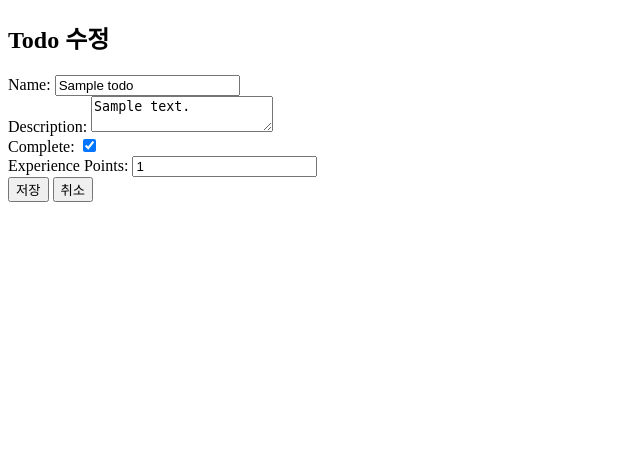
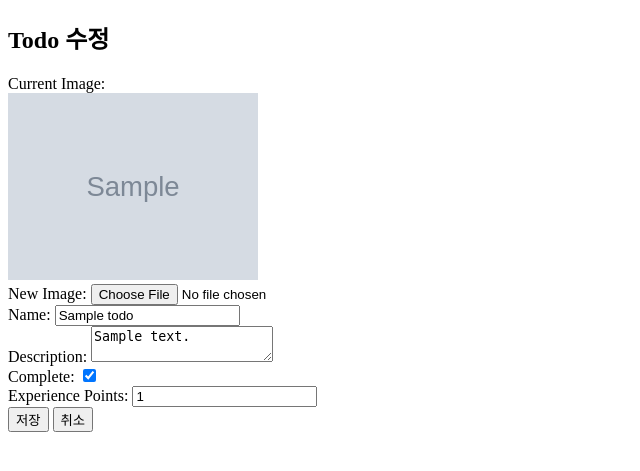
Before and after one commit to kingnh0328-blip/Django-todo-list-, a Django app: page /todo/update/1/ in a window 1280 px wide. Shown: the top 471 px of the page, without its empty margins (0-640 px from the left). Run offline with Django 4.2, Linux system fonts and the light colour scheme; tables that the repository leaves empty hold one stand-in row (values such as "Sample post"); grey boxes marked "Sample" are stand-in pictures.

Commit message:
feat: 이미지 삽입

```diff
--- /dev/null
+++ b/accounts/admin.py
@@ -0,0 +1 @@
+# Register your models here.
--- /dev/null
+++ b/accounts/apps.py
@@ -0,0 +1,6 @@
+from django.apps import AppConfig
+
+
+class AccountsConfig(AppConfig):
+    default_auto_field = "django.db.models.BigAutoField"
+    name = "accounts"
--- /dev/null
+++ b/accounts/models.py
@@ -0,0 +1 @@
+# Create your models here.
--- /dev/null
+++ b/accounts/tests.py
@@ -0,0 +1 @@
+# Create your tests here.
--- /dev/null
+++ b/accounts/views.py
@@ -0,0 +1 @@
+# Create your views here.
--- a/mysite/settings.py
+++ b/mysite/settings.py
@@ -31,6 +31,7 @@ INSTALLED_APPS = [
     "django.contrib.staticfiles",
     "todo",
     "rest_framework",
+    "accounts",
 ]
 
 MIDDLEWARE = [
@@ -133,3 +134,6 @@ REST_FRAMEWORK = {
         "rest_framework.renderers.BrowsableAPIRenderer",
     ],
 }
+
+MEDIA_URL = "/media/"
+MEDIA_ROOT = BASE_DIR / "media"
--- a/mysite/urls.py
+++ b/mysite/urls.py
@@ -1,6 +1,8 @@
 from django.contrib import admin
 from django.urls import path, include
 from django.shortcuts import redirect
+from django.conf import settings
+from django.conf.urls.static import static
 
 # 프레임워크에서 뷰(View) 처리 후
 # 사용자를 다른 URL로 강제 이동(리다이렉션)시킬 때
@@ -16,3 +18,8 @@ urlpatterns = [
     path("todo/", include("todo.urls")),
     # request를 받으면, todo:list로 redirect해줘" 라는 이름 없는 함수를 그 자리에서 만든 것!
 ]
+
+if settings.DEBUG:  # 개발 모드일 때만 아래 코드 실행
+    urlpatterns += static(settings.MEDIA_URL, document_root=settings.MEDIA_ROOT)
+    #            ↑                   ↑                              ↑
+    #      기존 URL에 추가       URL 경로(/media/)               실제 파일이 있는 폴더
--- a/requirements.txt
+++ b/requirements.txt
@@ -4,6 +4,7 @@ cfgv==3.4.0
 click==8.1.8
 distlib==0.4.0
 django==4.2.29
+django-environ==0.13.0
 djangorestframework==3.16.1
 filelock==3.19.1
 identify==2.6.15
@@ -11,6 +12,7 @@ mypy-extensions==1.1.0
 nodeenv==1.10.0
 packaging==26.0
 pathspec==1.0.4
+pillow==11.3.0
 platformdirs==4.4.0
 pre-commit==4.3.0
 python-discovery==1.1.0
--- a/todo/models.py
+++ b/todo/models.py
@@ -1,4 +1,5 @@
 from django.db import models
+from django.utils import timezone
 
 
 class Todo(models.Model):
@@ -11,6 +12,22 @@ class Todo(models.Model):
     # 해당 날짜/시간 필드를 데이터베이스와 폼 입력 모두에서 비워둘 수 있게(Optional) 허용하는 설정
     created_at = models.DateTimeField(auto_now_add=True)  # 생성일자
     updated_at = models.DateTimeField(auto_now=True)  # 수정일자
+    image = models.ImageField(upload_to="todo_images/", blank=True, null=True)
 
     def __str__(self):
         return self.name
+
+    def save(self, *args, **kwargs):  # save 함수 실행
+        if (
+            self.complete and self.completed_at is None
+        ):  # 만약 사용자가 입력한 값이 완료 상태인데 완료 시간이 아직 기록되지 않았다면
+            self.completed_at = timezone.now()  # 현재 시간값을 데이터에 입력해줘
+
+        if (
+            not self.complete and self.completed_at is not None
+        ):  # 만약 사용자가 입력한 값이 완료 취소 상태인데 완료 시간이 남아있다면
+            self.completed_at = None
+
+        super().save(
+            *args, **kwargs
+        )  # 부모 클래스(models.Model)의 save 함수에 인자들을 그대로 전달해서 실제 DB 저장해줘
--- a/todo/templates/todo/detail.html
+++ b/todo/templates/todo/detail.html
@@ -3,6 +3,12 @@
 {% block content %}
 
 <div class="todoDetail">
+  {% if todo.image %}
+    <p><strong>이미지:</strong></p>
+    <img src="{{ todo.image.url }}" alt="todo image" style="max-width:300px; height:auto;">
+  {% else %}
+    <p><strong>이미지:</strong> -</p>
+  {% endif %}
   <p><strong>이름:</strong> {{ todo.name }}</p>
   <p><strong>설명:</strong> {{ todo.description }}</p>
   <p><strong>완료 여부:</strong> {{ todo.complete }}</p>
--- a/todo/templates/todo/list.html
+++ b/todo/templates/todo/list.html
@@ -59,6 +59,7 @@ document.addEventListener("DOMContentLoaded", function () {    // HTML 문서가
                 <p><strong>설명:</strong> ${todo.description}</p>
                 <p><strong>완료 여부:</strong> ${todo.complete}</p>
                 <p><strong>exp:</strong> ${todo.exp}</p>
+                ${todo.image ? `<img src="${todo.image}" style="max-width:200px;">` : ""}
                 <hr>
             `;
 
--- a/todo/templates/todo/update.html
+++ b/todo/templates/todo/update.html
@@ -4,6 +4,20 @@
 
 <div class="container">
   <h2>Todo 수정</h2>
+
+  <div>
+    <label>Current Image:</label><br>
+    {% if todo.image %}
+      <img src="{{ todo.image.url }}" alt="todo image" style="max-width:250px; height:auto;">
+    {% else %}
+      <p>-</p>
+    {% endif %}
+  </div>
+
+  <div>
+    <label for="image">New Image:</label>
+    <input type="file" id="image">
+  </div>
 
   <div>
     <label for="name">Name:</label>
@@ -41,30 +55,14 @@ document.getElementById("todoUpdate").addEventListener("click", async () => {
 
     const formData = new FormData();
     // FormData 객체 생성 (폼 데이터를 서버로 전송하기 위한 객체)
-    formData.append("name", document.getElementById("name").value);
-    // name 입력값을 FormData에 추가
-    formData.append("description", document.getElementById("description").value);
-    // description 입력값을 FormData에 추가
-    formData.append("complete", document.getElementById("complete").checked);
-    // 체크박스 상태(true / false)를 complete 값으로 추가
-    formData.append("exp", document.getElementById("exp").value || 0);
-    // exp 입력값 추가 (값이 없으면 0으로 설정)
-    const res = await api.patch(`/todo/viewsets/view/${todoId}/`, formData);
-    // PATCH 요청으로 Todo 데이터 수정 API 호출
-    // formData를 서버로 전송하여 일부 필드만 수정
-
-    console.log(res.data);
-    // 서버에서 반환된 수정된 데이터 콘솔 출력
-    window.location.href = `/todo/detail/${todoId}/`;
-    // 수정이 완료되면 해당 Todo의 상세 페이지로 이동
-
-  }
-
-  catch (err) {
-    console.error(err.response?.data || err.message);
-    // 오류 발생 시 에러 메시지를 콘솔에 출력
+    const fileInput = document.getElementById("image");
+    // 이미지 input 요소 가져오기
+    if (fileInput.files.length > 0) { // 새 이미지를 선택했을 경우에만 image 필드를 추가
+      formData.append("image", fileInput.files[0]);  // (이미지를 변경하지 않으면 서버로 보내지 않음)
+    }
+  } catch (err) {
+    console.error(err.response?.data || err.message); // 서버 오류 또는 네트워크 오류 발생 시 콘솔에 출력
     alert("수정 실패");
-    // 사용자에게 수정 실패 알림 표시
   }
 });
 </script>
```
Also changed, not shown: todo/templates/todo/create.html (+24 -8 lines), accounts/__init__.py (added), accounts/migrations/__init__.py (added).
